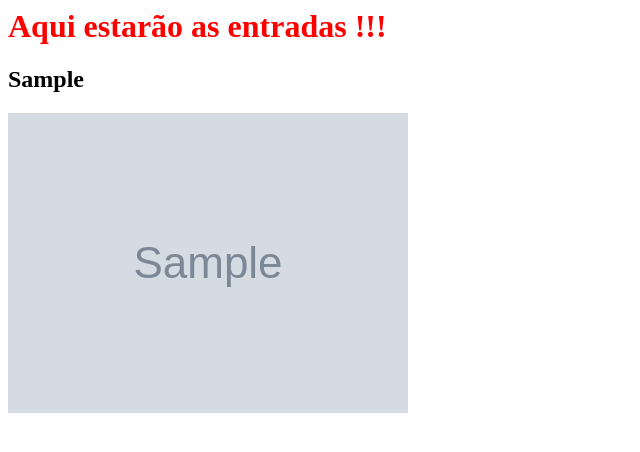
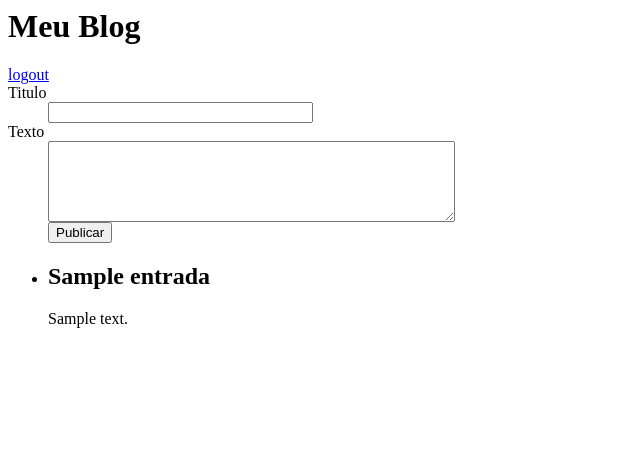
Before and after one commit to Xeslley/python-html-css, a Flask app: template templates/exibir_entradas.html in a window 1280 px wide. Shown: the top 452 px of the page, without its empty margins (0-640 px from the left). Run offline with Flask 2, Linux system fonts and the light colour scheme; the visitor is signed in with stand-in values (Sample User, id 1); the template is opened without the code that fills it: most values are stand-ins (such as "Sample title", 1, 10 or a date in 2020); grey boxes marked "Sample" are stand-in pictures.

Commit message:
modifica pagina e parametriza (com erro ainda)

```diff
--- a/app.py
+++ b/app.py
@@ -46,7 +46,7 @@ def inserir_entrada():
     if not session.get('logado'):
         abort(401)
     sql = "INSERT INTO  ENTRADAS(TITULO, TEXTO) values ( ?, ?)"
-    g.bd.execute(sql, request.form('campoTitulo'), request.form('campoTexto'))
+    g.bd.execute(sql, (request.form('campoTitulo'), request.form('campoTexto')))
     g.bd.commit()
     return redirect(url_for("exibir_entradas"))
 
--- a/templates/exibir_entradas.html
+++ b/templates/exibir_entradas.html
@@ -1,5 +1,34 @@
-<h1 style="color: red;"> Aqui estarão as entradas !!!</h1>
+{% extends 'layout.html' %}
+{% block corpo %}
+    {% if session.logado %}
+    <form action="{{url_for('inserir_entrada')}}" method="POST" class="ins-entrada">
+        <dt>Titulo
+            <dd>
+                <input type="text" size="30" name="campoTitulo">
+            </dd>
+        </dt>
+        <dt>Texto
+            <dd>
+                <textarea rows="5" cols="48" name="campoTexto"></textarea>
+            </dd>
+            <dd>
+                <input type="submit" value="Publicar">
+            </dd>
+        </dt>
+    </form>
+    {% endif %}
+    <ul class="entradas">
+        {% for entrada in entradas %}
+        <li>
+            <h2>
+                {{ entrada.titulo }}
+            </h2>
+            {{entrada.texto}}
+        </li>
+        {% else %}
+        <li>
 
-<h2>{{lista_entradas}}</h2>
-
-<img src= "{{img}}">
+        </li>
+        {% endfor %}
+    </ul>
+{% endblock %}
--- /dev/null
+++ b/templates/layout.html
@@ -0,0 +1,21 @@
+<!DOCTYPE html5>
+<html>
+    <head>
+        <title>Meu Blog</title>
+
+    </head>
+    <body>
+        <div class="pagina">
+            <h1>Meu Blog</h1>
+            <div class="metanav">
+                {% if not session.logado %}
+                <a href="{{url_for('login')}}">login</a>
+                {% else %}
+                <a href="{{url_for('logout')}}">logout</a>
+                {% endif %}
+            </div>
+            {% block corpo %}{% endblock %}
+        </div>
+    </body>
+
+</html>
```
